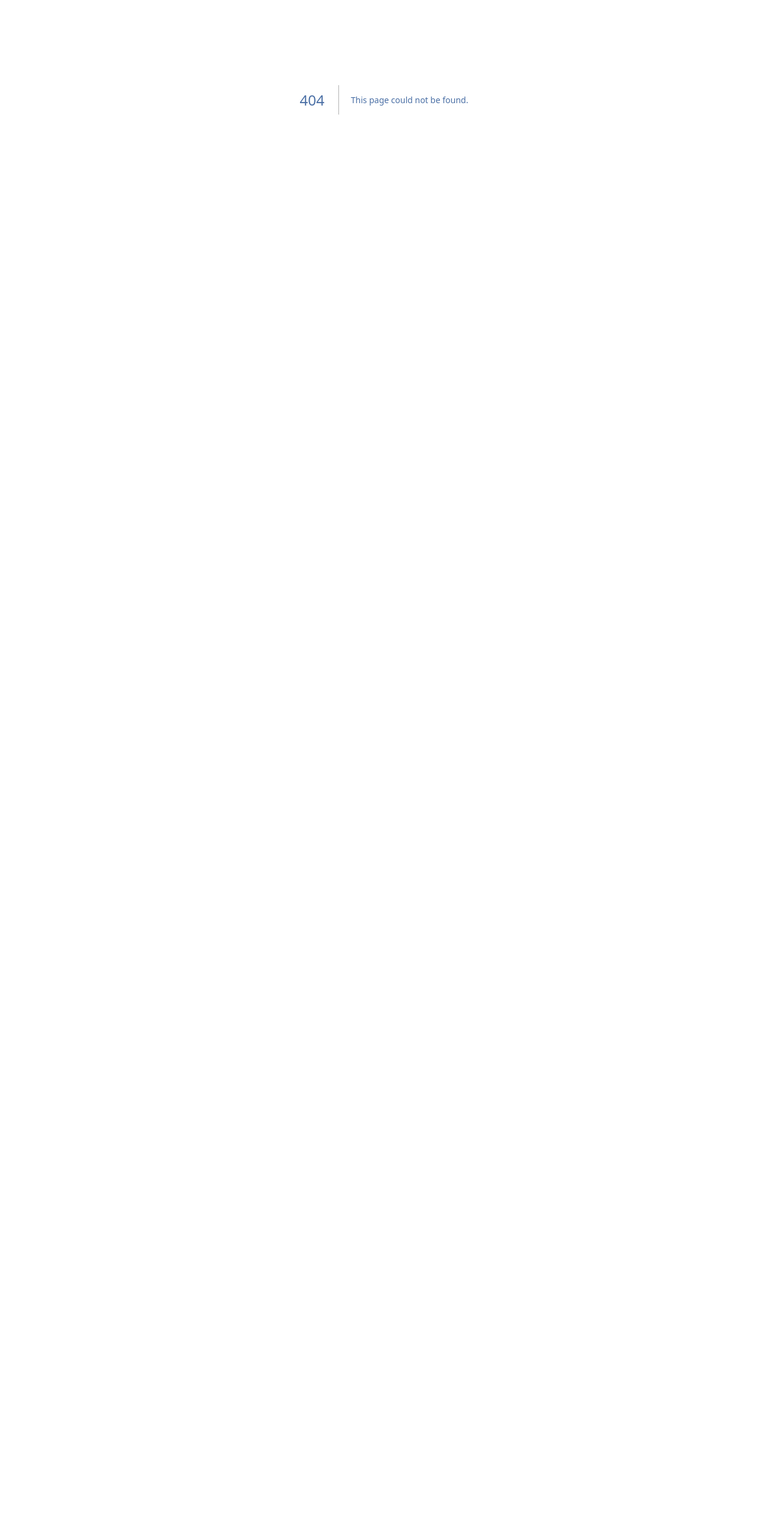
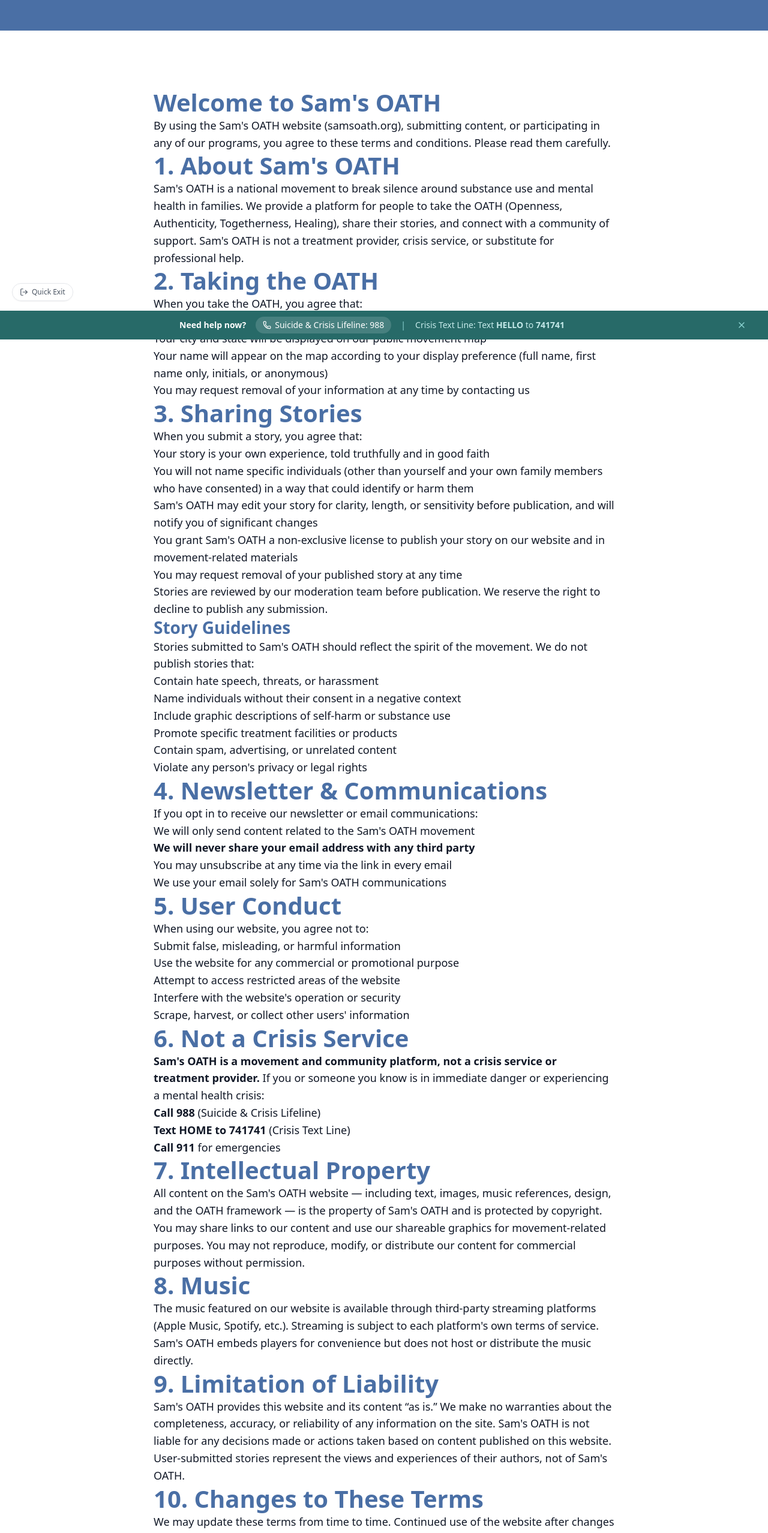
Before and after one commit to compliancelaw-ui/samsweb, a Next.js app: page /terms in a window 1280 px wide. Before the commit this address had no page. Shown: the part 234-2790 px from the top of the page at 60% size. Before the commit the page ends 800 px from the top, so only its background shows below. Built offline with nearby package versions, Linux system fonts and the light colour scheme.

Commit message:
Add Terms & Conditions page and link T&C from all forms
Co-Authored-By: Claude Opus 4.6 <noreply@anthropic.com>

```diff
--- /dev/null
+++ b/src/app/(public)/terms/page.tsx
@@ -0,0 +1,236 @@
+import type { Metadata } from "next";
+import { SectionWrapper } from "@/components/layout/section-wrapper";
+
+export const metadata: Metadata = {
+  title: "Terms & Conditions",
+  description:
+    "Terms and conditions for using the Sam's OATH website and participating in the movement.",
+};
+
+export default function TermsPage() {
+  return (
+    <>
+      {/* Hero */}
+      <section className="bg-primary py-16">
+        <div className="container-wide text-white text-center">
+          <h1 className="text-white text-4xl font-bold mb-2">
+            Terms &amp; Conditions
+          </h1>
+          <p className="text-white/70">Last updated: February 2026</p>
+        </div>
+      </section>
+
+      <SectionWrapper variant="white">
+        <div className="max-w-3xl mx-auto prose prose-gray prose-lg">
+          <h2>Welcome to Sam&apos;s OATH</h2>
+          <p>
+            By using the Sam&apos;s OATH website (samsoath.org), submitting
+            content, or participating in any of our programs, you agree to these
+            terms and conditions. Please read them carefully.
+          </p>
+
+          <h2>1. About Sam&apos;s OATH</h2>
+          <p>
+            Sam&apos;s OATH is a national movement to break silence around
+            substance use and mental health in families. We provide a platform
+            for people to take the OATH (Openness, Authenticity, Togetherness,
+            Healing), share their stories, and connect with a community of
+            support. Sam&apos;s OATH is not a treatment provider, crisis
+            service, or substitute for professional help.
+          </p>
+
+          <h2>2. Taking the OATH</h2>
+          <p>When you take the OATH, you agree that:</p>
+          <ul>
+            <li>
+              The information you provide (name, city, state, category) is
+              accurate
+            </li>
+            <li>
+              Your city and state will be displayed on our public movement map
+            </li>
+            <li>
+              Your name will appear on the map according to your display
+              preference (full name, first name only, initials, or anonymous)
+            </li>
+            <li>
+              You may request removal of your information at any time by
+              contacting us
+            </li>
+          </ul>
+
+          <h2>3. Sharing Stories</h2>
+          <p>When you submit a story, you agree that:</p>
+          <ul>
+            <li>
+              Your story is your own experience, told truthfully and in good
+              faith
+            </li>
+            <li>
+              You will not name specific individuals (other than yourself and
+              your own family members who have consented) in a way that could
+              identify or harm them
+            </li>
+            <li>
+              Sam&apos;s OATH may edit your story for clarity, length, or
+              sensitivity before publication, and will notify you of significant
+              changes
+            </li>
+            <li>
+              You grant Sam&apos;s OATH a non-exclusive license to publish your
+              story on our website and in movement-related materials
+            </li>
+            <li>
+              You may request removal of your published story at any time
+            </li>
+            <li>
+              Stories are reviewed by our moderation team before publication.
+              We reserve the right to decline to publish any submission.
+            </li>
+          </ul>
+
+          <h3>Story Guidelines</h3>
+          <p>
+            Stories submitted to Sam&apos;s OATH should reflect the spirit of
+            the movement. We do not publish stories that:
+          </p>
+          <ul>
+            <li>Contain hate speech, threats, or harassment</li>
+            <li>Name individuals without their consent in a negative context</li>
+            <li>Include graphic descriptions of self-harm or substance use</li>
+            <li>Promote specific treatment facilities or products</li>
+            <li>Contain spam, advertising, or unrelated content</li>
+            <li>Violate any person&apos;s privacy or legal rights</li>
+          </ul>
+
+          <h2>4. Newsletter &amp; Communications</h2>
+          <p>
+            If you opt in to receive our newsletter or email communications:
+          </p>
+          <ul>
+            <li>
+              We will only send content related to the Sam&apos;s OATH movement
+            </li>
+            <li>
+              <strong>
+                We will never share your email address with any third party
+              </strong>
+            </li>
+            <li>You may unsubscribe at any time via the link in every email</li>
+            <li>
+              We use your email solely for Sam&apos;s OATH communications
+            </li>
+          </ul>
+
+          <h2>5. User Conduct</h2>
+          <p>When using our website, you agree not to:</p>
+          <ul>
+            <li>
+              Submit false, misleading, or harmful information
+            </li>
+            <li>
+              Use the website for any commercial or promotional purpose
+            </li>
+            <li>
+              Attempt to access restricted areas of the website
+            </li>
+            <li>
+              Interfere with the website&apos;s operation or security
+            </li>
+            <li>
+              Scrape, harvest, or collect other users&apos; information
+            </li>
+          </ul>
+
+          <h2>6. Not a Crisis Service</h2>
+          <p>
+            <strong>
+              Sam&apos;s OATH is a movement and community platform, not a crisis
+              service or treatment provider.
+            </strong>{" "}
+            If you or someone you know is in immediate danger or experiencing a
+            mental health crisis:
+          </p>
+          <ul>
+            <li>
+              <strong>Call 988</strong> (Suicide &amp; Crisis Lifeline)
+            </li>
+            <li>
+              <strong>Text HOME to 741741</strong> (Crisis Text Line)
+            </li>
+            <li>
+              <strong>Call 911</strong> for emergencies
+            </li>
+          </ul>
+
+          <h2>7. Intellectual Property</h2>
+          <p>
+            All content on the Sam&apos;s OATH website — including text, images,
+            music references, design, and the OATH framework — is the property
+            of Sam&apos;s OATH and is protected by copyright. You may share
+            links to our content and use our shareable graphics for
+            movement-related purposes. You may not reproduce, modify, or
+            distribute our content for commercial purposes without permission.
+          </p>
+
+          <h2>8. Music</h2>
+          <p>
+            The music featured on our website is available through third-party
+            streaming platforms (Apple Music, Spotify, etc.). Streaming is
+            subject to each platform&apos;s own terms of service. Sam&apos;s
+            OATH embeds players for convenience but does not host or distribute
+            the music directly.
+          </p>
+
+          <h2>9. Limitation of Liability</h2>
+          <p>
+            Sam&apos;s OATH provides this website and its content &ldquo;as
+            is.&rdquo; We make no warranties about the completeness, accuracy,
+            or reliability of any information on the site. Sam&apos;s OATH is
+            not liable for any decisions made or actions taken based on content
+            published on this website. User-submitted stories represent the
+            views and experiences of their authors, not of Sam&apos;s OATH.
+          </p>
+
+          <h2>10. Changes to These Terms</h2>
+          <p>
+            We may update these terms from time to time. Continued use of the
+            website after changes constitutes acceptance of the updated terms.
+            We will notify newsletter subscribers of significant changes.
+          </p>
+
+          <h2>11. Governing Law</h2>
+          <p>
+            These terms are governed by the laws of the United States. Any
+            disputes will be resolved in the state of Maryland.
+          </p>
+
+          <h2>Contact Us</h2>
+          <p>
+            If you have questions about these terms, please contact us:
+          </p>
+          <ul>
+            <li>
+              Email:{" "}
+              <a
+                href="mailto:info@samsoath.org"
+                className="text-primary hover:text-primary-600"
+              >
+                info@samsoath.org
+              </a>
+            </li>
+            <li>
+              Or use our{" "}
+              <a
+                href="/contact"
+                className="text-primary hover:text-primary-600"
+              >
+                contact form
+              </a>
+            </li>
+          </ul>
+        </div>
+      </SectionWrapper>
+    </>
+  );
+}
--- a/src/components/forms/ambassador-form.tsx
+++ b/src/components/forms/ambassador-form.tsx
@@ -322,6 +322,10 @@ export function AmbassadorForm() {
 
       <p className="text-center text-sm text-gray-400">
         By applying, you agree to our{" "}
+        <a href="/terms" className="underline hover:text-gray-600">
+          Terms &amp; Conditions
+        </a>{" "}
+        and{" "}
         <a href="/privacy" className="underline hover:text-gray-600">
           Privacy Policy
         </a>
--- a/src/components/forms/contact-form.tsx
+++ b/src/components/forms/contact-form.tsx
@@ -242,6 +242,10 @@ export function ContactForm() {
 
       <p className="text-center text-sm text-gray-400">
         By sending this message, you agree to our{" "}
+        <a href="/terms" className="underline hover:text-gray-600">
+          Terms &amp; Conditions
+        </a>{" "}
+        and{" "}
         <a href="/privacy" className="underline hover:text-gray-600">
           Privacy Policy
         </a>
--- a/src/components/forms/newsletter-form.tsx
+++ b/src/components/forms/newsletter-form.tsx
@@ -152,8 +152,12 @@ export function NewsletterForm() {
 
       <p className="text-xs text-gray-400">
         We&apos;ll never share your email or spam you. Unsubscribe anytime.{" "}
+        <a href="/terms" className="underline hover:text-gray-600">
+          Terms
+        </a>{" "}
+        &amp;{" "}
         <a href="/privacy" className="underline hover:text-gray-600">
-          Privacy Policy
+          Privacy
         </a>
       </p>
     </form>
--- a/src/components/forms/oath-form.tsx
+++ b/src/components/forms/oath-form.tsx
@@ -364,6 +364,10 @@ export function OathForm() {
 
       <p className="text-center text-sm text-gray-400">
         By taking the OATH, you agree to our{" "}
+        <a href="/terms" className="underline hover:text-gray-600">
+          Terms &amp; Conditions
+        </a>{" "}
+        and{" "}
         <a href="/privacy" className="underline hover:text-gray-600">
           Privacy Policy
         </a>
--- a/src/components/forms/story-form.tsx
+++ b/src/components/forms/story-form.tsx
@@ -298,6 +298,10 @@ export function StoryForm() {
 
       <p className="text-center text-sm text-gray-400">
         By submitting your story, you agree to our{" "}
+        <a href="/terms" className="underline hover:text-gray-600">
+          Terms &amp; Conditions
+        </a>{" "}
+        and{" "}
         <a href="/privacy" className="underline hover:text-gray-600">
           Privacy Policy
         </a>
```
